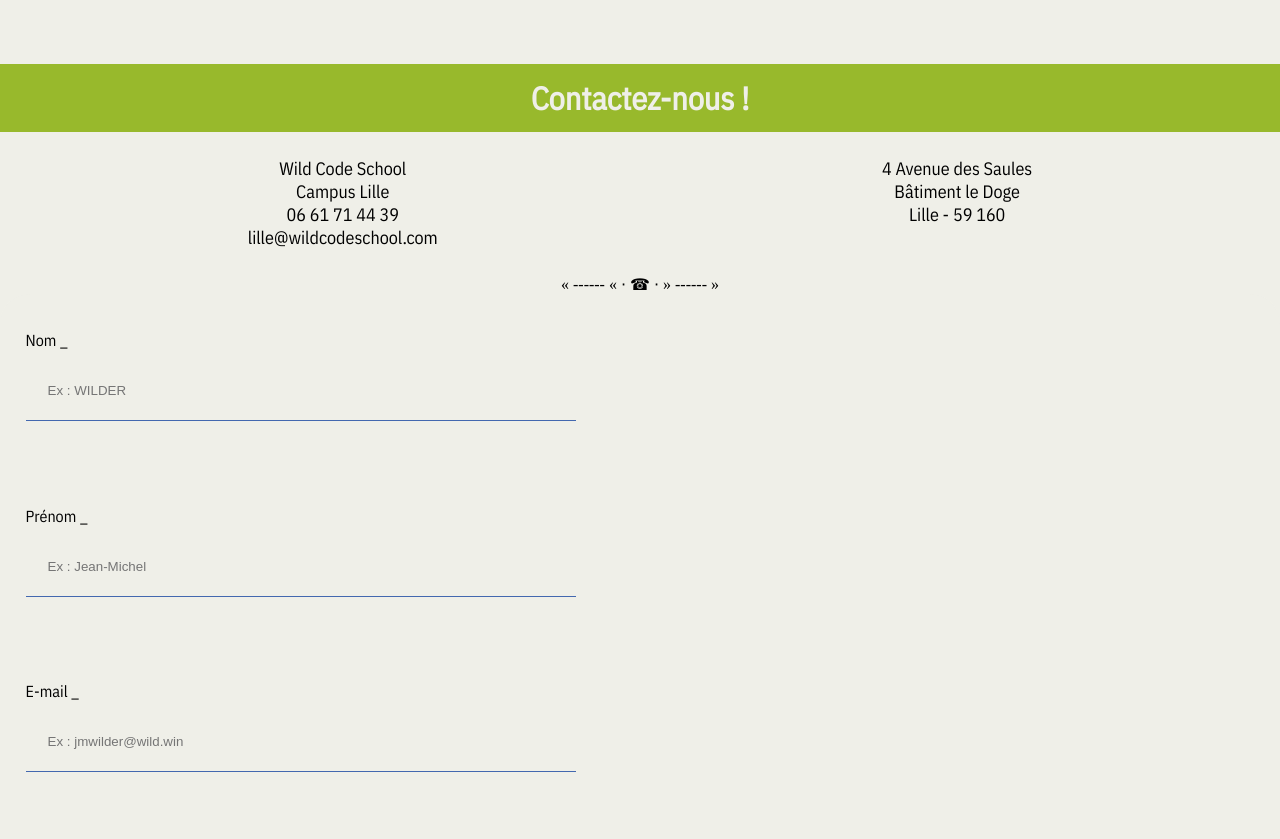
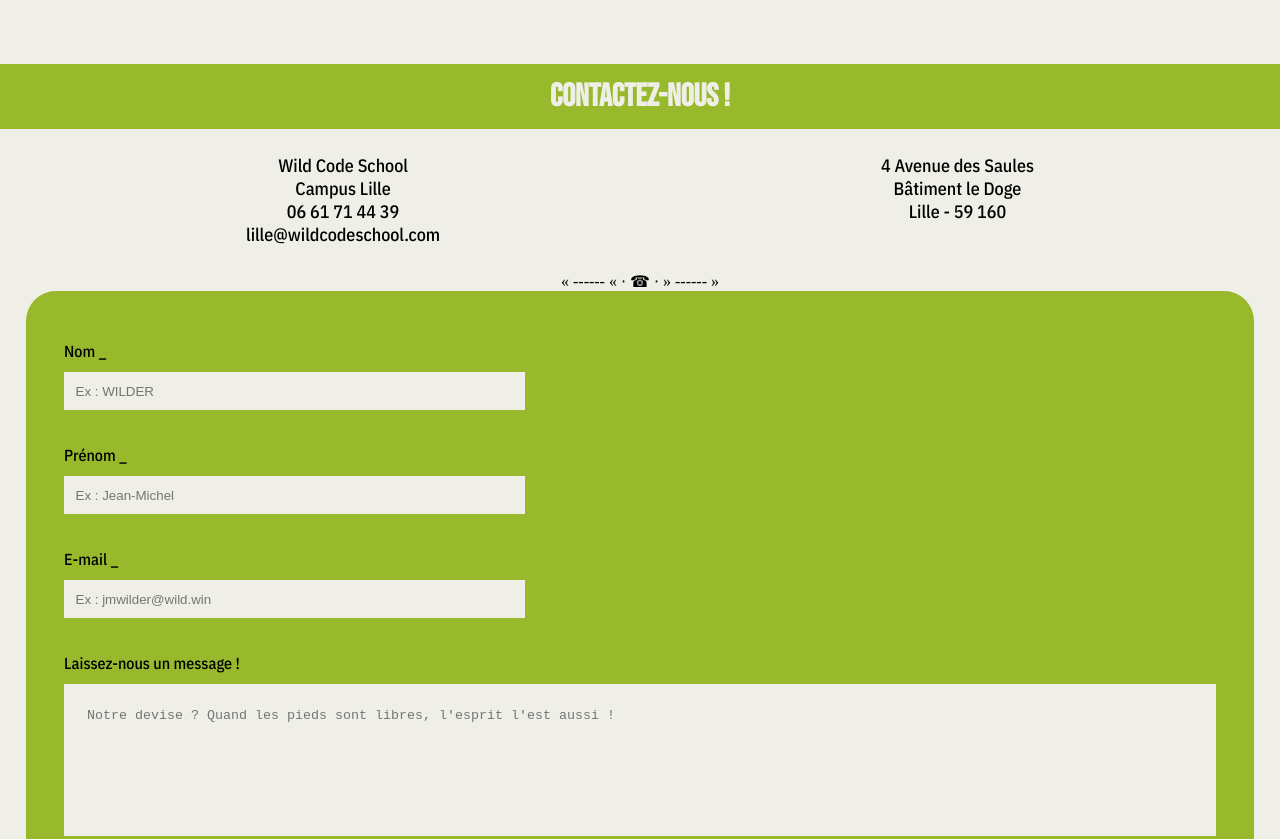
Before and after one commit to alexandre25091991/Project-1---Book-Of-Wilders, a plain HTML site: page index.html in a window 1280 px wide. Shown: the top 839 px of the page. Drawn offline with nearby package versions, Linux system fonts and the light colour scheme.

Commit message:
form responsive

```diff
--- a/index.html
+++ b/index.html
@@ -8,7 +8,9 @@
     <title>- P1 Contact mobile version -</title>
     <link rel="preconnect" href="https://fonts.googleapis.com">
     <link rel="preconnect" href="https://fonts.gstatic.com" crossorigin>
-    <link href="https://fonts.googleapis.com/css2?family=IBM+Plex+Sans+Condensed&display=swap" rel="stylesheet">
+    <link
+        href="https://fonts.googleapis.com/css2?family=Bebas+Neue&family=IBM+Plex+Sans+Condensed:wght@500&display=swap"
+        rel="stylesheet">
 
     <link rel="stylesheet" href="style.css" />
 </head>
@@ -24,7 +26,6 @@
         <div>
             <p>4 Avenue des Saules<br> Bâtiment le Doge<br> Lille - 59 160 </p>
         </div>
-        <!-- <div><p>☎</p></div> -->
     </div>
 
     <div>
--- a/style.css
+++ b/style.css
@@ -15,7 +15,7 @@
 
 #titlecontact {
     width: 100%;
-    font-family: 'IBM Plex Sans Condensed';
+    font-family: 'Bebas Neue', cursive;
     font-size: xx-large;
     color: #efefe8;
     margin-top: 20%;
@@ -98,7 +98,7 @@
 
     #titlecontact {
         width: 100%;
-        font-family: 'IBM Plex Sans Condensed';
+        font-family: 'Bebas Neue', cursive;
         font-size: xx-large;
         color: #efefe8;
         margin-top: 5%;
@@ -115,13 +115,20 @@
         margin: 2%;
     }
 
+    /* form {
+        background-color: #98B92C;
+    } */
+
     .contact {
         display: flex;
         flex-direction: column;
         align-items: flex-start;
+        margin-left: 2%;
+        margin-right: 2%;
         margin-top: 0%;
+        padding: 3%;
         font-family: 'IBM Plex Sans Condensed', sans-serif;
-        background-color: #efefe8;
+        background-color: #98B92C;
     }
 
     label {
@@ -137,12 +144,15 @@
         display: flex;
         flex-direction: column;
         align-items: flex-start;
-        width: 50%;
+        width: 40%;
         margin-bottom: 2%;
+        padding: 1%;
         border: none;
-        background-color: #efefe8;
-        border-bottom: solid #4368AF 1px;
-        padding: 2%;
+    }
+
+    .personal-info {
+        width: 100%;
+        padding: 0%;
     }
 }
 
```
